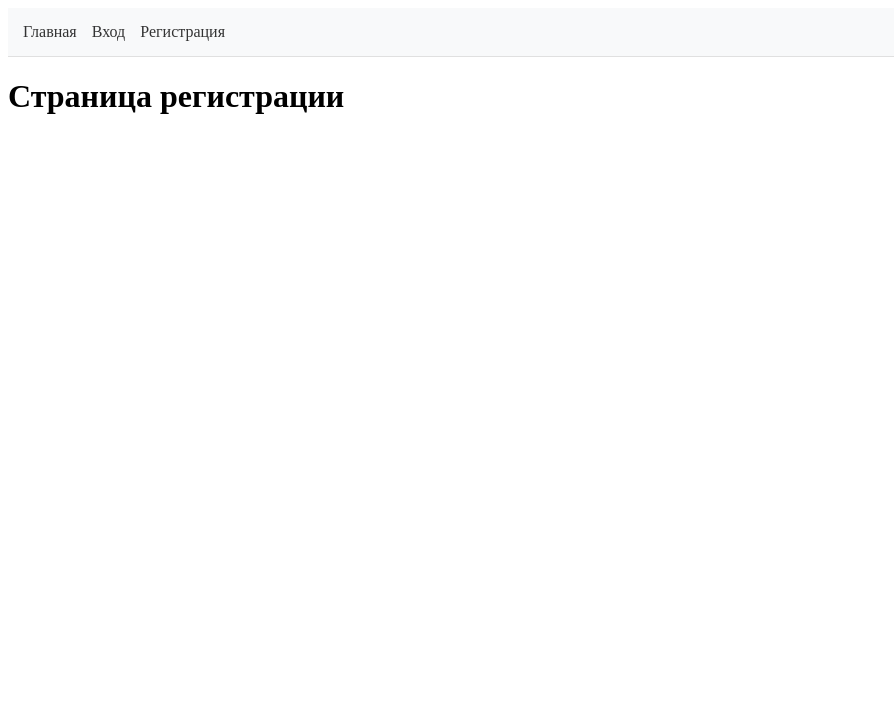
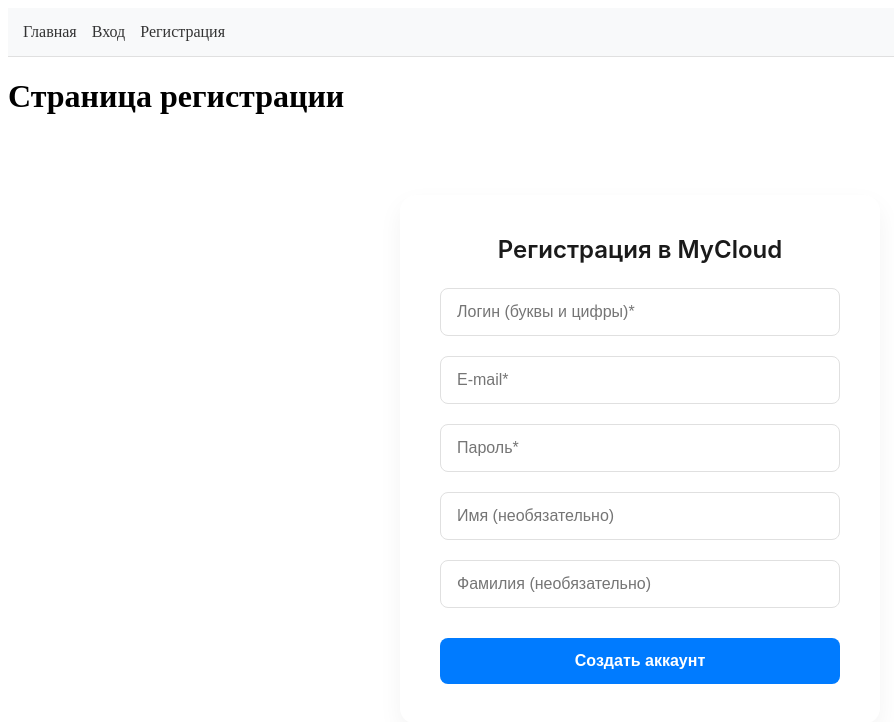
Before and after one commit to dm-morozov/netology_78_cloud-file-storage-graduation-project, a React (Vite) app in the folder frontend/: page /register in a window 1280 px wide. Shown: the top 722 px of the page, without its empty margins (0-894 px from the left). Built offline with nearby package versions, Linux system fonts and the light colour scheme; no server answers.

Commit message:
feat(RegisterForm.tsx): Создал форму регистрации с полями, которые мы взяли из бекенда serializers.py, пока компонент глупый

```diff
--- /dev/null
+++ b/frontend/src/features/auth/RegisterForm.module.css
@@ -0,0 +1,81 @@
+/* 1. Карточка-контейнер */
+.container {
+  max-width: 400px;
+  margin: 10vh auto; /* Отступ сверху 10% от высоты экрана, по бокам - авто (центр) */
+  padding: 40px;
+  background-color: #ffffff;
+  border-radius: 16px;
+  box-shadow: 0 10px 25px rgba(0, 0, 0, 0.05); /* Мягкая, дорогая тень */
+  text-align: center;
+  font-family: 'Inter', system-ui, sans-serif; /* Современный чистый шрифт */
+}
+
+.container h2 {
+  margin-top: 0;
+  margin-bottom: 24px;
+  color: #1a1a1a;
+  font-weight: 600;
+}
+
+/* 2. Структура формы */
+.form {
+  display: flex;
+  flex-direction: column;
+  gap: 20px;
+}
+
+/* 3. Поля ввода */
+.input {
+  padding: 14px 16px;
+  font-size: 16px;
+  border: 1px solid #e0e0e0;
+  border-radius: 8px;
+  outline: none;
+  transition:
+    border-color 0.2s ease,
+    box-shadow 0.2s ease;
+}
+
+/* Эффект, когда инпут активен */
+.input:focus {
+  border-color: #007bff;
+  box-shadow: 0 0 0 3px rgba(0, 123, 255, 0.15); /* Мягкое внешнее свечение */
+}
+
+/* 4. Кнопка */
+.button {
+  padding: 14px;
+  font-size: 16px;
+  font-weight: 600;
+  color: #ffffff;
+  background-color: #007bff;
+  border: none;
+  border-radius: 8px;
+  cursor: pointer;
+  margin-top: 10px; /* Чуть отделим кнопку от инпутов */
+  transition:
+    background-color 0.2s ease,
+    transform 0.1s ease;
+}
+
+.button:hover {
+  background-color: #0056b3; /* Чуть темнее при наведении */
+}
+
+.button:active {
+  transform: scale(0.98); /* Микро-анимация "продавливания" клика */
+}
+
+/* 5. Ссылка на регистрацию */
+.container a {
+  display: inline-block;
+  margin-top: 24px;
+  color: #6c757d;
+  text-decoration: none;
+  font-size: 14px;
+  transition: color 0.2s ease;
+}
+
+.container a:hover {
+  color: #007bff; /* Ссылка синеет при наведении */
+}
--- /dev/null
+++ b/frontend/src/features/auth/RegisterForm.tsx
@@ -0,0 +1,59 @@
+import { useState } from 'react'
+import styles from './RegisterForm.module.css'
+
+export const RegisterForm = () => {
+  const [username, setUsername] = useState('')
+  const [email, setEmail] = useState('')
+  const [password, setPassword] = useState('')
+  const [firstName, setFirstName] = useState('')
+  const [lastName, setLastName] = useState('')
+
+  return (
+    <div className={styles.container}>
+      <h2>Регистрация в MyCloud</h2>
+      <form className={styles.form}>
+        <input
+          className={styles.input}
+          type='text'
+          placeholder='Логин (буквы и цифры)*'
+          required // HTML5 валидация: браузер не даст отправить пустую форму
+          value={username}
+          onChange={(e) => setUsername(e.target.value)} // На каждый клик обновляем state
+        />
+        <input
+          className={styles.input}
+          type='email'
+          placeholder='E-mail*'
+          required
+          value={email}
+          onChange={(e) => setEmail(e.target.value)}
+        />
+        <input
+          className={styles.input}
+          type='password'
+          placeholder='Пароль*'
+          required
+          value={password}
+          onChange={(e) => setPassword(e.target.value)}
+        />
+        <input
+          className={styles.input}
+          type='text'
+          placeholder='Имя (необязательно)' // Для этих полей required НЕ пишем
+          value={firstName}
+          onChange={(e) => setFirstName(e.target.value)}
+        />
+        <input
+          className={styles.input}
+          type='text'
+          placeholder='Фамилия (необязательно)'
+          value={lastName}
+          onChange={(e) => setLastName(e.target.value)}
+        />
+        <button className={styles.button} type='submit'>
+          Создать аккаунт
+        </button>
+      </form>
+    </div>
+  )
+}
--- a/frontend/src/pages/RegisterPage.tsx
+++ b/frontend/src/pages/RegisterPage.tsx
@@ -1,7 +1,10 @@
+import { RegisterForm } from '../features/auth/RegisterForm'
+
 export const RegisterPage = () => {
   return (
     <div>
       <h1>Страница регистрации</h1>
+      <RegisterForm />
     </div>
   )
 }
```
